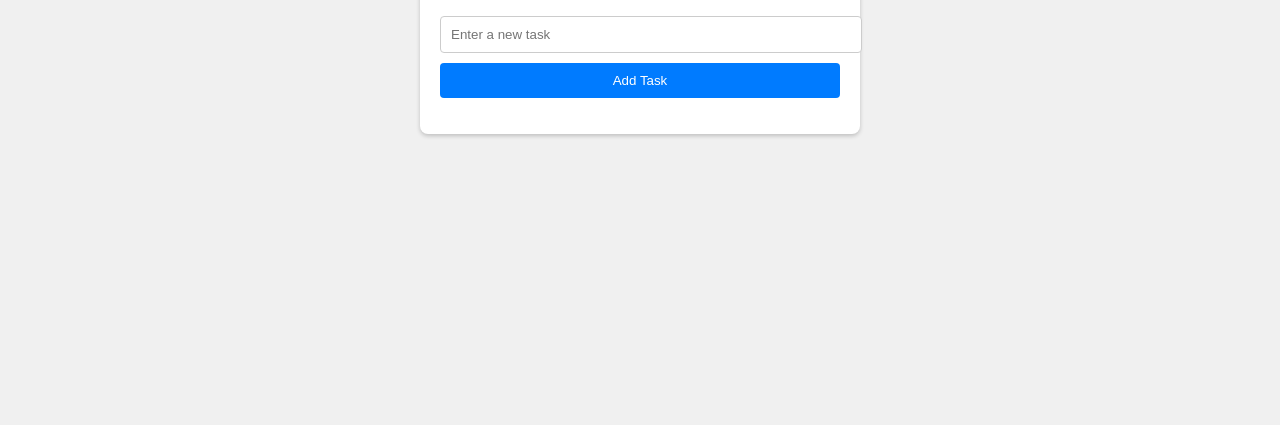
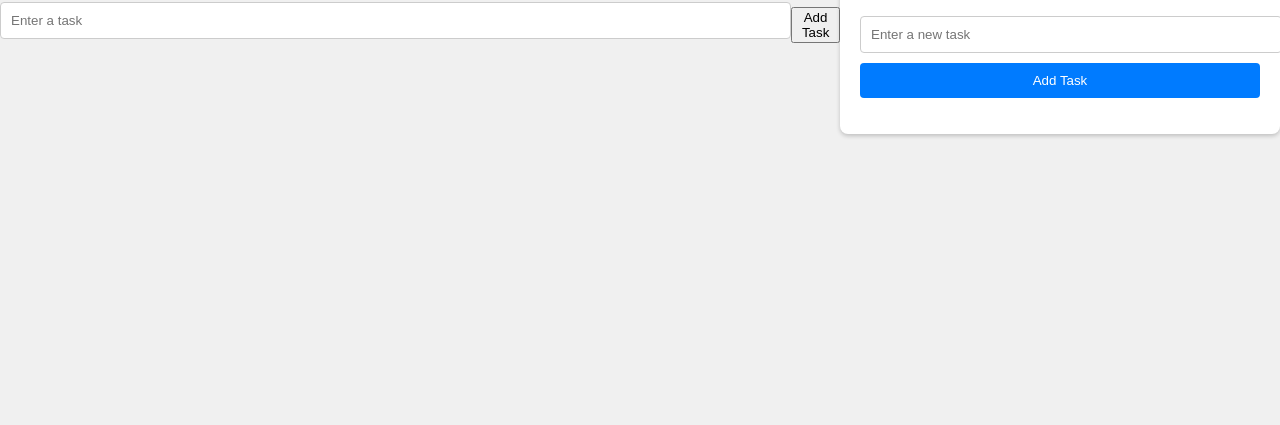
Before and after one commit to Tina-cyber-dotcom/dynamic-to-do-list-js, a plain HTML site: page index.html in a window 1280 px wide. Shown: the part 375-800 px from the top of the page. Drawn offline with Linux system fonts and the light colour scheme.

Commit message:
Add updated index.html

```diff
--- a/index.html
+++ b/index.html
@@ -3,6 +3,10 @@
 <head>
     <meta charset="UTF-8">
     <title>To-Do List Application</title>
+    <input type="text" id="task-input" placeholder="Enter a task">
+<button id="add-task">Add Task</button>
+<ul id="task-list"></ul>
+
     <link rel="stylesheet" href="styles.css">
 </head>
 <body>
```
